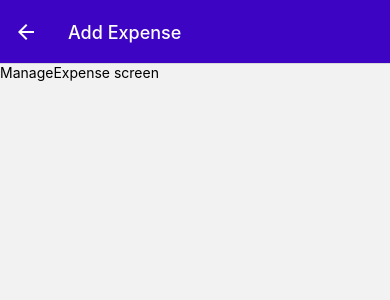
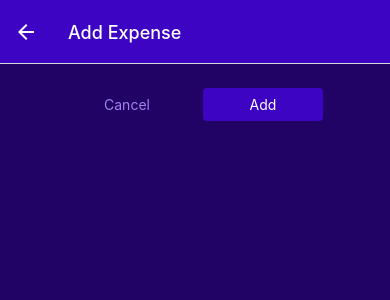
Before and after one commit to Boroviina/The-Expense-Tracker-App, a React Native app in the folder TheExpenseTracker/: screen /ManageExpense in a window 390 px wide. Shown: the top 300 px of the page. Built offline with nearby package versions, Linux system fonts and the light colour scheme.

Commit message:
Use context

```diff
--- a/TheExpenseTracker/components/ExpensesOutput/ExpensesOutput.js
+++ b/TheExpenseTracker/components/ExpensesOutput/ExpensesOutput.js
@@ -3,65 +3,15 @@
 import ExpensesList from "./ExpensesList";
 import {GlobalStyles} from "../../constants/styles";
 
-const DUMMY_EXPENSES = [
-    {
-        id: 'e1',
-        description: 'a pair of shoes',
-        amount: 59.99,
-        date: new Date('2021-12-19')
-    },
-    {
-        id: 'e2',
-        description: 'a pair of trousers',
-        amount: 89.99,
-        date: new Date('2022-12-19')
-    }, {
-        id: 'e3',
-        description: 'bananas',
-        amount: 39.99,
-        date: new Date('2021-06-20')
-    }, {
-        id: 'e4',
-        description: 'a book',
-        amount: 19.99,
-        date: new Date('2021-12-09')
-    }, {
-        id: 'e5',
-        description: 'a cup',
-        amount: 15.99,
-        date: new Date('2023-01-09')
-    }, {
-        id: 'e6',
-        description: 'a cup',
-        amount: 15.99,
-        date: new Date('2023-01-09')
-    }, {
-        id: 'e7',
-        description: 'a cup',
-        amount: 15.99,
-        date: new Date('2023-01-09')
-    }, {
-        id: 'e8',
-        description: 'a cup',
-        amount: 15.99,
-        date: new Date('2023-01-09')
-    }, {
-        id: 'e9',
-        description: 'a cup',
-        amount: 15.99,
-        date: new Date('2023-01-09')
-    }, {
-        id: 'e10',
-        description: 'a cup',
-        amount: 15.99,
-        date: new Date('2023-01-09')
-    },
-];
 
-function ExpensesOutput({expenses, expensesPeriod}) {
+function ExpensesOutput({expenses, expensesPeriod, fallBackText}) {
+    let content = <Text style={styles.infoText}>{fallBackText}</Text>
+    if (expenses.length > 0) {
+        content = <ExpensesList expenses={expenses}/>
+    }
     return (<View style={styles.constainer}>
-            <ExpensesSummary expenses={DUMMY_EXPENSES} periodName={expensesPeriod}/>
-            <ExpensesList expenses={DUMMY_EXPENSES}/>
+            <ExpensesSummary expenses={expenses} periodName={expensesPeriod}/>
+            {content}
         </View>
 
     );
@@ -76,5 +26,11 @@
         paddingTop: 24,
         paddingBottom: 0,
         backgroundColor: GlobalStyles.colors.primary700
+    },
+    infoText: {
+        color: 'white',
+        fontSize: 16,
+        textAlign: "center",
+        marginTop: 32
     }
 })
--- /dev/null
+++ b/TheExpenseTracker/components/UI/Button.js
@@ -0,0 +1,39 @@
+import {Pressable, StyleSheet, Text, View} from "react-native";
+import {GlobalStyles} from "../../constants/styles";
+
+function Button({children, onPress, mode, style}) {
+    return <View style={style}>
+        <Pressable onPress={onPress} style={({pressed})=>pressed && styles.pressed }>
+            <View style={[styles.button, mode==='flat' && styles.flat]}>
+                <Text style={[styles.buttonText, mode==='flat' && styles.flatText]}>
+                    {children}
+                </Text>
+            </View>
+        </Pressable>
+    </View>
+}
+
+export default Button;
+
+const styles = StyleSheet.create({
+    button: {
+        borderRadius: 4,
+        padding: 8,
+        backgroundColor: GlobalStyles.colors.primary500
+    },
+    flat: {
+        backgroundColor: 'transparent'
+    },
+    buttonText: {
+        color: 'white',
+        textAlign: "center"
+    },
+    flatText: {
+        color: GlobalStyles.colors.primary200,
+    },
+    pressed: {
+        opacity: 0.75,
+        backgroundColor: GlobalStyles.colors.primary100,
+        borderRadius: 4
+    }
+})
--- /dev/null
+++ b/TheExpenseTracker/expenses-context/expense-context.js
@@ -0,0 +1,109 @@
+import {createContext, useReducer} from 'react';
+
+const DUMMY_EXPENSES = [
+    {
+        id: 'e1',
+        description: 'a pair of shoes',
+        amount: 59.99,
+        date: new Date('2021-12-19')
+    },
+    {
+        id: 'e2',
+        description: 'a pair of trousers',
+        amount: 89.99,
+        date: new Date('2022-12-19')
+    }, {
+        id: 'e3',
+        description: 'bananas',
+        amount: 39.99,
+        date: new Date('2021-06-20')
+    }, {
+        id: 'e4',
+        description: 'a book',
+        amount: 19.99,
+        date: new Date('2021-12-09')
+    }, {
+        id: 'e5',
+        description: 'a cup',
+        amount: 15.99,
+        date: new Date('2023-01-09')
+    }, {
+        id: 'e6',
+        description: 'a cup',
+        amount: 15.99,
+        date: new Date('2023-01-09')
+    }, {
+        id: 'e7',
+        description: 'a cup',
+        amount: 15.99,
+        date: new Date('2023-01-09')
+    }, {
+        id: 'e8',
+        description: 'a cup',
+        amount: 15.99,
+        date: new Date('2023-01-09')
+    }, {
+        id: 'e9',
+        description: 'a cup',
+        amount: 15.99,
+        date: new Date('2023-01-09')
+    }, {
+        id: 'e10',
+        description: 'a cup',
+        amount: 15.99,
+        date: new Date('2023-01-09')
+    },
+];
+export const ExpenseContext = createContext({
+    expenses: [],
+    addExpense: ({description, amount, date}) => {},
+    deleteExpense: (id) => {},
+    updateExpense: (id, {description, amount, date}) => {},
+});
+
+function expensesReducer(state, action) {
+    switch (action.type) {
+        case 'ADD':
+            const id = new Date().toString() + Math.random().toString();
+            return [{...action.payload, id: id}, ...state]
+        case 'UPDATE':
+            const updatableExpenseIndex = state.findIndex((expense) => expense.id === action.payload.id);
+            const updatableExpense = state[updatableExpenseIndex];
+            const updatedItem = {...updatableExpense, ...action.payload.data};
+            const updatedExpenses = [...state];
+            updatedExpenses[updatableExpenseIndex] = updatedItem;
+            return updatedExpenses;
+        case 'DELETE':
+            return state.filter((expense) => expense.id !== action.payload);
+        default:
+            return state;
+    }
+}
+
+function ExpensesContextProvider({children}) {
+    const [expensesState, dispatch] = useReducer(expensesReducer, DUMMY_EXPENSES);
+
+    function addExpense(expenseData) {
+        dispatch({type: 'ADD', payload: expenseData});     //it is related to the action in expenseReducer
+    }
+
+    function deleteExpense(id) {
+        dispatch({type: 'DELETE', payload: id});
+    }
+
+    function updateExpense(id, expenseData) {
+        dispatch({type: 'UPDATE', payload: {data: expenseData, id: id}})
+    }
+    const value={
+        expenses: expensesState,
+        addExpense: addExpense,
+        deleteExpense: deleteExpense,
+        updateExpense: updateExpense
+    };
+
+    return <ExpenseContext.Provider value={value}>
+        {children}
+    </ExpenseContext.Provider>
+}
+
+export default ExpensesContextProvider;
--- a/TheExpenseTracker/screens/AllExpenses.js
+++ b/TheExpenseTracker/screens/AllExpenses.js
@@ -1,8 +1,11 @@
 import {Text} from "react-native";
 import ExpensesOutput from "../components/ExpensesOutput/ExpensesOutput";
+import {useContext} from "react";
+import {ExpenseContext} from "../expenses-context/expense-context";
 
 function AllExpenses(){
-    return <ExpensesOutput expensesPeriod={"total"}/>
+    const expensesCtx=useContext(ExpenseContext);
+    return <ExpensesOutput expenses={expensesCtx.expenses} expensesPeriod={"total"}/>
 }
 
 export default AllExpenses;
--- a/TheExpenseTracker/screens/ManageExpense.js
+++ b/TheExpenseTracker/screens/ManageExpense.js
@@ -1,7 +1,12 @@
-import {Text} from "react-native";
-import {useLayoutEffect} from "react";
+import {StyleSheet, Text, View} from "react-native";
+import {useContext, useLayoutEffect} from "react";
+import IconButton from "../components/UI/IconButton";
+import {GlobalStyles} from "../constants/styles";
+import Button from "../components/UI/Button";
+import {ExpenseContext} from "../expenses-context/expense-context";
 
 function ManageExpense({route, navigation}) {
+    const expenseCtx=useContext(ExpenseContext);
     const editedExpenseId = route.params?.expenseId;
     const isEditing = !!editedExpenseId;  //convert a contstant into boolean, falsy into false and truthy into true
 
@@ -11,7 +16,63 @@
         });
     }, [navigation, isEditing]);
 
-    return <Text>ManageExpense screen</Text>
+    function deleteExpenseHandler() {
+        expenseCtx.deleteExpense(editedExpenseId);
+        navigation.goBack();
+    }
+
+    function cancelHandler() {
+        navigation.goBack();        //equivalent to pressing back on screen
+    }
+
+    function confirmHandler() {
+        if (isEditing){
+            expenseCtx.updateExpense(editedExpenseId,{})
+        }else {
+            expenseCtx.addExpense({});
+        }
+        navigation.goBack();
+    }
+
+    return <View style={styles.container}>
+        <View style={styles.buttons}>
+            <Button style={styles.button} mode='flat' onPress={cancelHandler}>Cancel</Button>
+            <Button style={styles.button} onPress={confirmHandler}>{isEditing ? "Update" : "Add"}</Button>
+        </View>
+        {isEditing && <View style={styles.deleteContainer}>
+            <IconButton
+                icon={'trash'}
+                color={GlobalStyles.colors.error500}
+                size={36}
+                onPress={deleteExpenseHandler}
+            />
+        </View>}
+    </View>
 }
 
+const styles = StyleSheet.create({
+    container: {
+        flex: 1,
+        padding: 24,
+        backgroundColor: GlobalStyles.colors.primary800
+    },
+    deleteContainer: {
+        marginTop: 16,
+        paddingTop: 8,
+        borderTopWidth: 2,
+        borderTopColor: GlobalStyles.colors.primary200,
+        alignItems: "center"
+
+    },
+    buttons: {
+        flexDirection: "row",
+        justifyContent: "center",
+        alignItems: "center"
+    },
+    button: {
+        minWidth: 120,
+        marginHorizontal: 8
+    }
+})
+
 export default ManageExpense;
--- a/TheExpenseTracker/screens/RecentExpenses.js
+++ b/TheExpenseTracker/screens/RecentExpenses.js
@@ -1,8 +1,17 @@
 import {Text} from "react-native";
 import ExpensesOutput from "../components/ExpensesOutput/ExpensesOutput";
+import {ExpenseContext} from "../expenses-context/expense-context";
+import {useContext} from "react";
+import {getDateMinusDays} from "../util/date";
 
-function RecentExpenses(){
-    return <ExpensesOutput expensesPeriod={"Last 7 Days"}/>
+function RecentExpenses() {
+    const expenseCtx = useContext(ExpenseContext);
+    const recentExpenses = expenseCtx.expenses.filter((expense) => {
+        const today = new Date();
+        const date7DaysAgo = getDateMinusDays(today, 7);
+        return (expense.date > date7DaysAgo) && (expense.date <= today);
+    });
+    return <ExpensesOutput expenses={recentExpenses} expensesPeriod={"Last 7 Days"} fallBackText={"No Expenses Registered"}/>
 }
 
 export default RecentExpenses;
--- a/TheExpenseTracker/util/date.js
+++ b/TheExpenseTracker/util/date.js
@@ -1,3 +1,7 @@
 export function getFormattedDate(date) {
     return `${date.getFullYear()}-${date.getMonth() + 1}-${date.getDate()}`;
 }
+
+export function getDateMinusDays(date, days) {
+    return new Date(date.getFullYear(), date.getMonth(), date.getDate() - days);
+}
```
Also changed, not shown: TheExpenseTracker/App.js (+5 -2 lines), TheExpenseTracker/package.json (+11 -3 lines), 1 other file (tests, documents, lock files or other folders).
